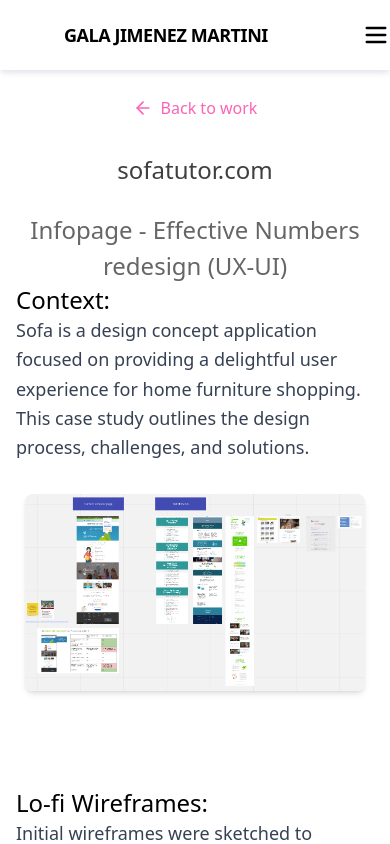
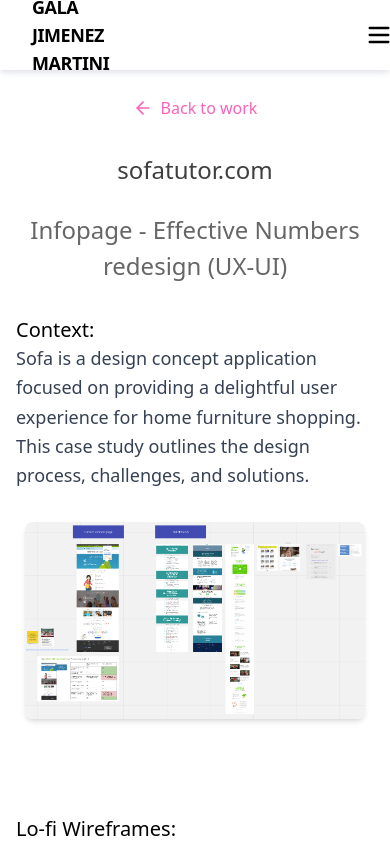
Before and after one commit to Samuelgit3919/upwork_job, a React (Vite) app: page /sofatutor-detail in a window 390 px wide. Shown: the top 844 px of the page. Built offline with nearby package versions, Linux system fonts and the light colour scheme.

Commit message:
finalizing

```diff
--- a/src/components/Home/Contact.jsx
+++ b/src/components/Home/Contact.jsx
@@ -92,7 +92,7 @@ const Contact = () => {
                     </Link>
                 </div>
             </div>
-            <div style={{ marginTop: '4rem' }} className='flex w-[880px] justify-end items-center'>
+            <div style={{ marginTop: '4rem' }} className='flex w-full justify-end items-center'>
                 <nav className="hidden md:flex space-x-8 items-center  h-full gap-8">
                     {navLinks.map(({ path, label }) => (
                         <NavLink
--- a/src/components/Home/Event.jsx
+++ b/src/components/Home/Event.jsx
@@ -36,7 +36,7 @@ const Event = () => {
     }, []);
 
     return (
-        <section style={{ padding: '0 1rem', margin: '0 auto', marginTop: '3rem' }} className="bg-white flex items-center justify-center mx-auto mr-0">
+        <section style={{ padding: '0 1rem', margin: '0 auto' }} className="bg-white flex items-center justify-center mx-auto mr-0">
             <div className="max-w-screen-lg mx-auto text-center">
                 <h2 className="text-3xl md:text-4xl font-serif">UX Events</h2>
                 <p style={{ marginTop: '1rem', marginBottom: '4rem' }} className="text-gray-700 text-lg">
--- a/src/components/Home/Sample.jsx
+++ b/src/components/Home/Sample.jsx
@@ -32,7 +32,7 @@ const Sample = () => {
         }
     ];
     return (
-        <section style={{ padding: '0 1rem' }} className="w-full min-h-screen px-4 md:px-6 py-10 md:py-16 flex flex-col items-center bg-white">
+        <section style={{ padding: '0 1rem', margin: '3rem 0' }} className="w-full sm:h-[80vh] px-4 md:px-6 py-10 md:py-16 flex flex-col items-center bg-white">
             {/* NDA Notice */}
             <div data-aos="fade-up" className="max-w-3xl mx-auto mb-8 md:mb-12 px-2 md:px-4 mt-4 md:mt-8">
                 <p className="text-center text-base md:text-lg text-gray-700 leading-relaxed">
@@ -41,7 +41,7 @@ const Sample = () => {
             </div>
 
             {/* Section Heading */}
-            <h2 data-aos="fade-up" className="text-xl md:text-3xl mt-4 md:mt-16 mb-6 md:mb-8 font-serif font-medium text-center">
+            <h2 style={{ margin: '2rem 0' }} data-aos="fade-up" className="text-xl md:text-2xl mt-4 md:mt-16 mb-6 md:mb-8 font-serif font-medium text-center">
                 Some samples of my work
             </h2>
 
--- a/src/components/Navbar/Header.jsx
+++ b/src/components/Navbar/Header.jsx
@@ -12,10 +12,10 @@ const Header = () => {
     const [menuOpen, setMenuOpen] = useState(false);
 
     return (
-        <header style={{ margin: '0 auto' }} className="w-full h-[70px] fixed items-center justify-around top-0 left-0 z-50 bg-white shadow-md shadow-gray-200">
-            <div className="max-w-7xl flex justify-between gap-22 items-center h-full px-4 md:px-0">
+        <header style={{ margin: '0 auto' }} className="w-full h-[70px] fixed items-center justify-around top-0 left-0 z-50 bg-white shadow-md  shadow-gray-200">
+            <div className="max-w-7xl flex justify-around gap-64  items-center h-full px-4 md:px-0">
                 {/* Logo / Name */}
-                <h1 style={{ paddingLeft: '4rem' }} className="text-lg md:text-2xl font-bold tracking-tight">
+                <h1 style={{ paddingLeft: '2rem' }} className="text-lg md:text-2xl font-bold tracking-tight ">
                     GALA JIMENEZ MARTINI
                 </h1>
 
@@ -24,6 +24,7 @@ const Header = () => {
                     className="md:hidden focus:outline-none z-50 relative"
                     onClick={() => setMenuOpen(!menuOpen)}
                     aria-label="Toggle menu"
+                    style={{ paddingRight: '1rem' }}
                 >
                     {menuOpen ? <X size={28} /> : <Menu size={28} />}
                 </button>
--- a/src/components/Work/OthersDetail.jsx
+++ b/src/components/Work/OthersDetail.jsx
@@ -5,7 +5,7 @@ import other1 from '../../assets/other1.png';
 
 const OthersDetail = () => {
   return (
-    <div style={{ margin: '0 auto', marginTop: '6rem' }} className="container mx-auto px-4 py-12 mt-24 flex flex-col items-center ">
+    <div style={{ margin: '0 auto', marginTop: '6rem', padding: '0 1rem' }} className="container mx-auto px-4 py-12 mt-24 flex flex-col items-center ">
 
       {/* Back to Home Link */}
       <Link to="/work" style={{ marginTop: '0rem', marginBottom: '2rem' }} className='text-pink-400  text-center flex justify-center items-center hover:text-pink-300 transition-colors'>
@@ -89,7 +89,7 @@ const OthersDetail = () => {
         <div style={{ marginTop: '1rem' }} className="animate-fadeInUp">
           <Link
             style={{ padding: '0.5rem 2rem', fontSize: '1rem', marginBottom: '3rem' }}
-            to="/contact"
+            to="/realContact"
             className="inline-block bg-pink-300 text-white font-medium rounded-md hover:bg-pink-400 transition-colors duration-300"
           >
             Contact
--- a/src/components/Work/SofatutorDetail.jsx
+++ b/src/components/Work/SofatutorDetail.jsx
@@ -21,14 +21,14 @@ const SofaDetail = () => {
             </Link>
 
             {/* Main Heading */}
-            <div style={{ margin: '0 auto', marginTop: '2rem' }} className="text-center mb-12 flex flex-col items-center gap-6">
+            <div style={{ margin: '0 auto', marginTop: '2rem', paddingBottom: '2rem' }} className="text-center mb-12 flex flex-col items-center gap-6">
                 <h2 className="text-[24px] text-[#3F3F3F]  mb-2">sofatutor.com</h2>
                 <h3 className="text-[24px] font-medium text-[#666666]">Infopage - Effective Numbers redesign (UX-UI)</h3>
             </div>
 
             {/* Context Section */}
             <div className="w-full max-w-5xl text-left py-10">
-                <h5 className="text-2xl mb-4">Context:</h5>
+                <h5 className="text-xl mb-4">Context:</h5>
                 <p className="text-lg text-gray-700 leading-relaxed">
                     Sofa is a design concept application focused on providing a delightful user experience for home furniture shopping. This case study outlines the design process, challenges, and solutions.
                 </p>
@@ -47,7 +47,7 @@ const SofaDetail = () => {
 
             {/* Lo-fi Wireframes Section */}
             <div style={{ margin: '4rem 0' }} className="w-full max-w-5xl text-left mt-16">
-                <h5 className="text-2xl mb-4">Lo-fi Wireframes:</h5>
+                <h5 className="text-xl mb-4">Lo-fi Wireframes:</h5>
                 <p className="text-lg text-gray-700 leading-relaxed">
                     Initial wireframes were sketched to determine the application's flow, focusing on user-friendly navigation and layout.
                 </p>
@@ -94,7 +94,7 @@ const SofaDetail = () => {
                 <div style={{ marginTop: '1rem' }} className="animate-fadeInUp">
                     <Link
                         style={{ padding: '0.5rem 2rem', fontSize: '1rem', marginBottom: '3rem' }}
-                        to="/contact"
+                        to="/realContact"
                         className="inline-block bg-pink-300 text-white font-medium rounded-md hover:bg-pink-400 transition-colors duration-300"
                     >
                         Contact
--- a/src/components/Work/Work.jsx
+++ b/src/components/Work/Work.jsx
@@ -84,7 +84,7 @@ const Work = () => {
                 <div style={{ marginTop: '1rem' }} className="animate-fadeInUp">
                     <Link
                         style={{ padding: '0.5rem 2rem', fontSize: '1rem', marginBottom: '3rem' }}
-                        to="/contact"
+                        to="/realContact"
                         className="inline-block bg-pink-300 text-white font-medium rounded-md hover:bg-pink-400 transition-colors duration-300"
                     >
                         Contact
```
Also changed, not shown: src/components/Contact/RealContact.jsx (+5 -3 lines), src/components/Work/SuperFlyDetail.jsx (+5 -5 lines).
